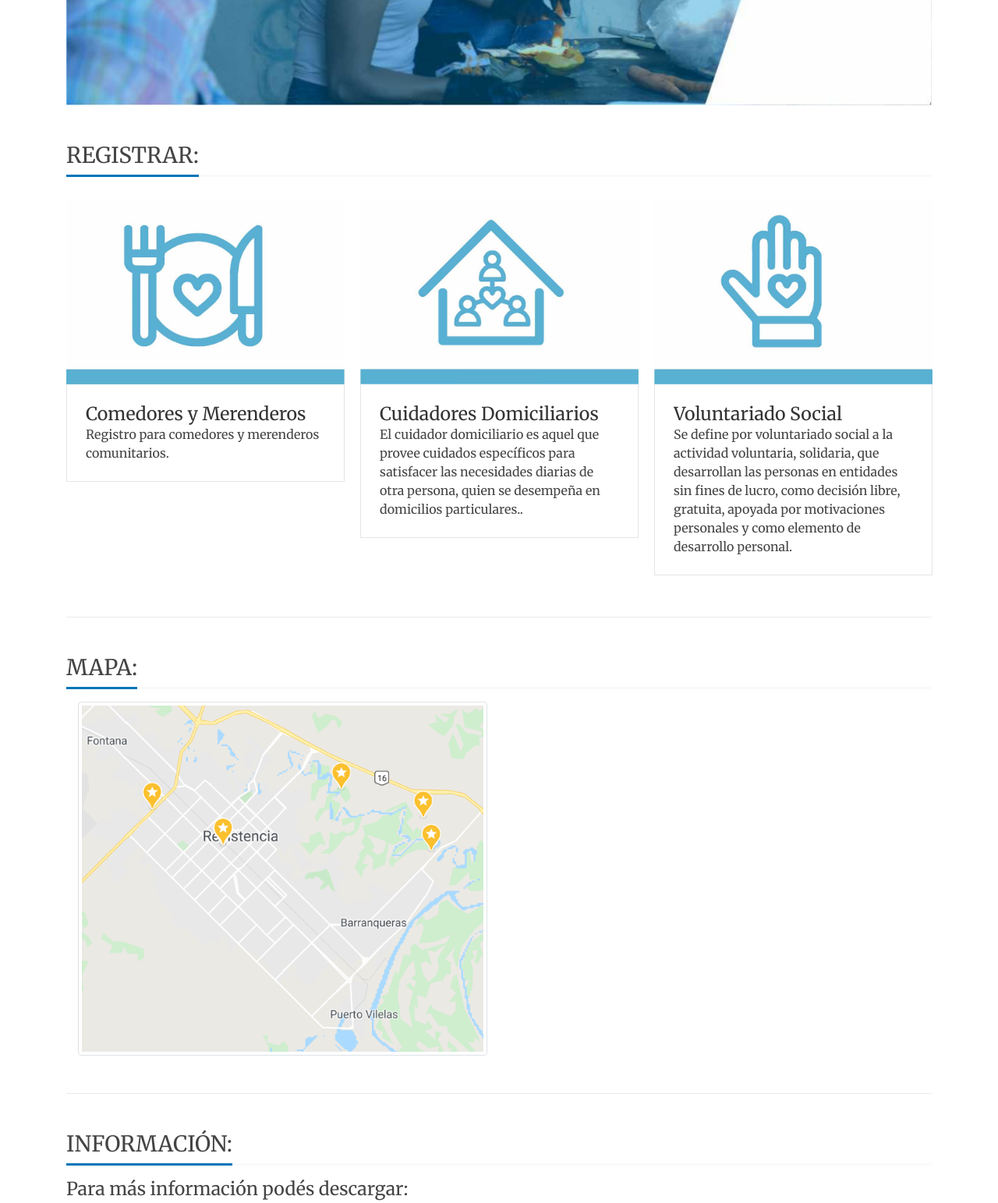
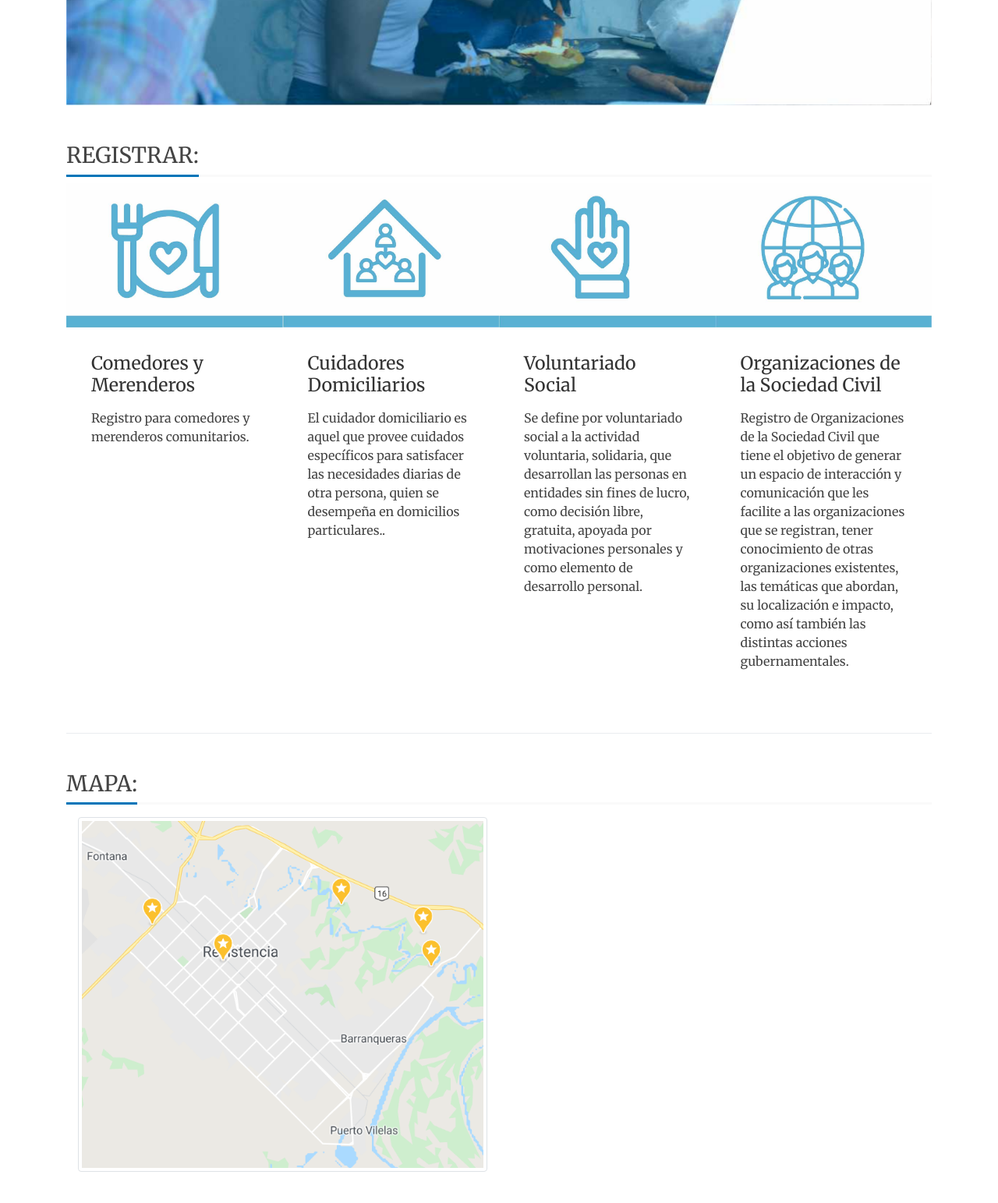
Before and after one commit to pabloarancibia/cuidandonos, a Django app: page /inicio/ in a window 1280 px wide. Shown: the part 575-2118 px from the top of the page at 78% size. Run offline with Django 3.2, Linux system fonts and the light colour scheme; some libraries are stand-ins or nearby versions.

Commit message:
nuevo card+

```diff
--- a/cuidandonos/templates/index.html
+++ b/cuidandonos/templates/index.html
@@ -64,16 +64,17 @@
                         <a href="blog.html">VIEW ALL</a>
                     </div> -->
 
-    <div id="eskimo-post-carousel" class="eskimo-carousel">
+    <!-- <div id="eskimo-post-carousel" class="eskimo-carousel"> -->
     <!-- CAROUSEL ITEM 1 -->
-        <div>
-            <div class="card-masonry card-small">
+    <div class="card-group">
+        <!-- <div class="col-sm-3"> -->
+        <!-- <div class="card-masonry card-small"> -->
         <div class="card">
             <a href="{%url "infocomedores"%}">
                 <img class="card-vertical-img" src="{% static 'images/merenderos_comedores.jpg'%}"
                     alt="Comedores y Merenderos Comunitarios" />
             </a>
-                    <div class="card-border">
+            <!-- <div class="card-border"> -->
             <div class="card-body">
                 <!-- <div class="card-category">
                                                 <a href="single-post.html">May 28, 2018</a>
@@ -83,19 +84,19 @@
                 </h5>
                 <p class="card-text">Registro para comedores y merenderos comunitarios.</p>
             </div>
+            <!-- </div> -->
         </div>
-                </div>
-            </div>
-        </div>
+        <!-- </div> -->
+        <!-- </div> -->
         <!-- CAROUSEL ITEM 2 -->
-        <div>
-            <div class="card-masonry card-small">
+        <!-- <div class="col-sm-3"> -->
+        <!-- <div class="card-masonry card-small"> -->
         <div class="card">
             <a href="{%url "infocuidadores"%}">
                 <img class="card-vertical-img" src="{% static 'images/cuidado_domiciliario.jpg'%}"
                     alt="Cuidadores Domiciliarios" />
             </a>
-                    <div class="card-border">
+            <!-- <div class="card-border"> -->
             <div class="card-body">
                 <!-- <div class="card-category">
                                                 <a href="single-post.html">May 27, 2018</a>
@@ -106,19 +107,18 @@
                     específicos para satisfacer las necesidades diarias de otra persona,
                     quien se desempeña en domicilios particulares..</p>
             </div>
+            <!-- </div> -->
         </div>
-                </div>
-            </div>
-        </div>
+        <!-- </div> -->
+        <!-- </div> -->
         <!-- CAROUSEL ITEM 3 -->
-        <div>
-            <div class="card-masonry card-small">
+        <!-- <div class="col-sm-3"> -->
+        <!-- <div class="card-masonry card-small"> -->
         <div class="card">
             <a href="{% url "infovoluntarios" %}">
-                        <img class="card-vertical-img" src="{% static 'images/voluntarios.jpg'%}"
-                            alt="Voluntariado Social" />
+                <img class="card-vertical-img" src="{% static 'images/voluntarios.jpg'%}" alt="Voluntariado Social" />
             </a>
-                    <div class="card-border">
+            <!-- <div class="card-border"> -->
             <div class="card-body">
                 <!-- <div class="card-category">
                                                 <a href="infovoluntarios.html">May 25, 2018</a>
@@ -131,11 +131,38 @@
                     fines de lucro, como decisión libre, gratuita, apoyada por motivaciones
                     personales y como elemento de desarrollo personal.</p>
             </div>
+            <!-- </div> -->
         </div>
+        <!-- </div> -->
+        <!-- </div> fin item 3 -->
+        <!-- <div class="col-sm-3"> -->
+        <!-- <div class="card-masonry card-small"> -->
+        <div class="card">
+            <a href="https://osc.chaco.gob.ar/" target="_blank">
+                <img class="card-vertical-img" src="{% static 'images/organizaciones2.jpg'%}"
+                    alt="Organizaciones de la Sociedad Civil" />
+            </a>
+            <!-- <div class="card-border"> -->
+            <div class="card-body">
+                <!-- <div class="card-category">
+                                                <a href="infovoluntarios.html">May 25, 2018</a>
+                                            </div> -->
+                <h5 class="card-title"><a href="https://osc.chaco.gob.ar/" target="_blank">Organizaciones de
+                        la Sociedad
+                        Civil</a>
+                </h5>
+                <p class="card-text">Registro de Organizaciones de la Sociedad Civil que tiene el objetivo
+                    de generar un espacio de interacción y comunicación que les facilite a las
+                    organizaciones que se registran, tener conocimiento de otras organizaciones existentes,
+                    las temáticas que abordan, su localización e impacto, como así también las distintas
+                    acciones gubernamentales.</p>
             </div>
+            <!-- </div> -->
         </div>
-        </div><!--  fin item 3 -->
+        <!-- </div> -->
+        <!-- </div> -->
     </div>
+    <!-- </div> -->
 </div>
 <div class="dropdown-divider mt-5 mb-5"></div>
 <div class="mapa-container">
@@ -155,30 +182,33 @@
 <div class="col-12 col-lg-12 mb-5 mb-lg-0 list-group">
     <h5>Para más información podés descargar:</h5>
 
-    <a href="#"  target="_blank" class="list-group-item list-group-item-action">Ley Nacional del voluntariado social
+    <a href="#" target="_blank" class="list-group-item list-group-item-action">Ley Nacional del voluntariado social
         n°25.855 </a>
-    <a href="#"  target="_blank" class="list-group-item list-group-item-action">Adhesión, Ley Provincial de Voluntariado
+    <a href="#" target="_blank" class="list-group-item list-group-item-action">Adhesión, Ley Provincial de Voluntariado
         Social Ley n° 1230-C (antes Ley 5134)</a>
-    <a href="#"  target="_blank" class="list-group-item list-group-item-action"> Ley 2490-G que establece y regula el
+    <a href="#" target="_blank" class="list-group-item list-group-item-action"> Ley 2490-G que establece y regula el
         Régimen de Cuidadores Domiciliarios y/o Polivalentes
     </a>
-    <a href="#"  target="_blank" class="list-group-item list-group-item-action"> Ley Nacional de Protección de los
+    <a href="#" target="_blank" class="list-group-item list-group-item-action"> Ley Nacional de Protección de los
         Derechos Humanos de los Adultos Mayores Ley 27.360</a>
-    <a href="#"  target="_blank" class="list-group-item list-group-item-action"> Ley Nª 2761-G que nuestra provincia
+    <a href="#" target="_blank" class="list-group-item list-group-item-action"> Ley Nª 2761-G que nuestra provincia
         adhiere a la Ley Nacionalde Protección de los Derechos
         Humanos de los Adultos Mayores</a>
-    <a href="#"  target="_blank" class="list-group-item list-group-item-action"> Ley 2553-B “Ley de Promoción y
+    <a href="#" target="_blank" class="list-group-item list-group-item-action"> Ley 2553-B “Ley de Promoción y
         Protección Integral de las Personas Adultas Mayores</a>
-    <a href="#"  target="_blank" class="list-group-item list-group-item-action"> Ley Nacional 26.061 de Protección
+    <a href="#" target="_blank" class="list-group-item list-group-item-action"> Ley Nacional 26.061 de Protección
         Integral de los Derechos de las Niñas, Niños y
         Adolescentes.
     </a>
-    <a href="#"  target="_blank" class="list-group-item list-group-item-action"> Ley Provincial 2086-C. Protección
+    <a href="#" target="_blank" class="list-group-item list-group-item-action"> Ley Provincial 2086-C. Protección
         Integral de Derecho de Niñas, Niños y Adolescentes</a>
 
-    <a href="{%static 'files/LEY_VOLUNTARIADO_3174-C.pdf'%}" target="_blank" class="list-group-item list-group-item-action"> Modificación a la Ley Provincial de Voluntariado Social a través de la Ley 3174-C</a>
+    <a href="{%static 'files/LEY_VOLUNTARIADO_3174-C.pdf'%}" target="_blank"
+        class="list-group-item list-group-item-action"> Modificación a la Ley Provincial de Voluntariado Social a través
+        de la Ley 3174-C</a>
 
-    <a href="{%static 'files/ESTRATEGIA_2030.pdf'%}"  target="_blank" class="list-group-item list-group-item-action"> Plan Provincial de Voluntariado Social</a>
+    <a href="{%static 'files/ESTRATEGIA_2030.pdf'%}" target="_blank" class="list-group-item list-group-item-action">
+        Plan Provincial de Voluntariado Social</a>
 
 </div>
 {%endblock%}
--- a/cuidandonos/templates/nav.html
+++ b/cuidandonos/templates/nav.html
@@ -32,6 +32,8 @@
                             Domiciliarios</a>
                         <a class="dropdown-item text-white  bg-primary" href="{% url "infovoluntarios" %}">Voluntarios
                             Sociales</a>
+                        <a class="dropdown-item text-white  bg-primary" href="https://osc.chaco.gob.ar/registro"
+                            target="_blank">Organizaciones de la Sociedad Civil</a>
 
                     </div>
                 </li>
```
Also changed, not shown: cuidandonos/comedores/templates/comedores/formcomedores.html (+1 -16 lines), cuidandonos/static/images/organizaciones1.jpg (added), cuidandonos/static/images/organizaciones2.jpg (added). Lines whose indentation alone changed are shown as unchanged.
